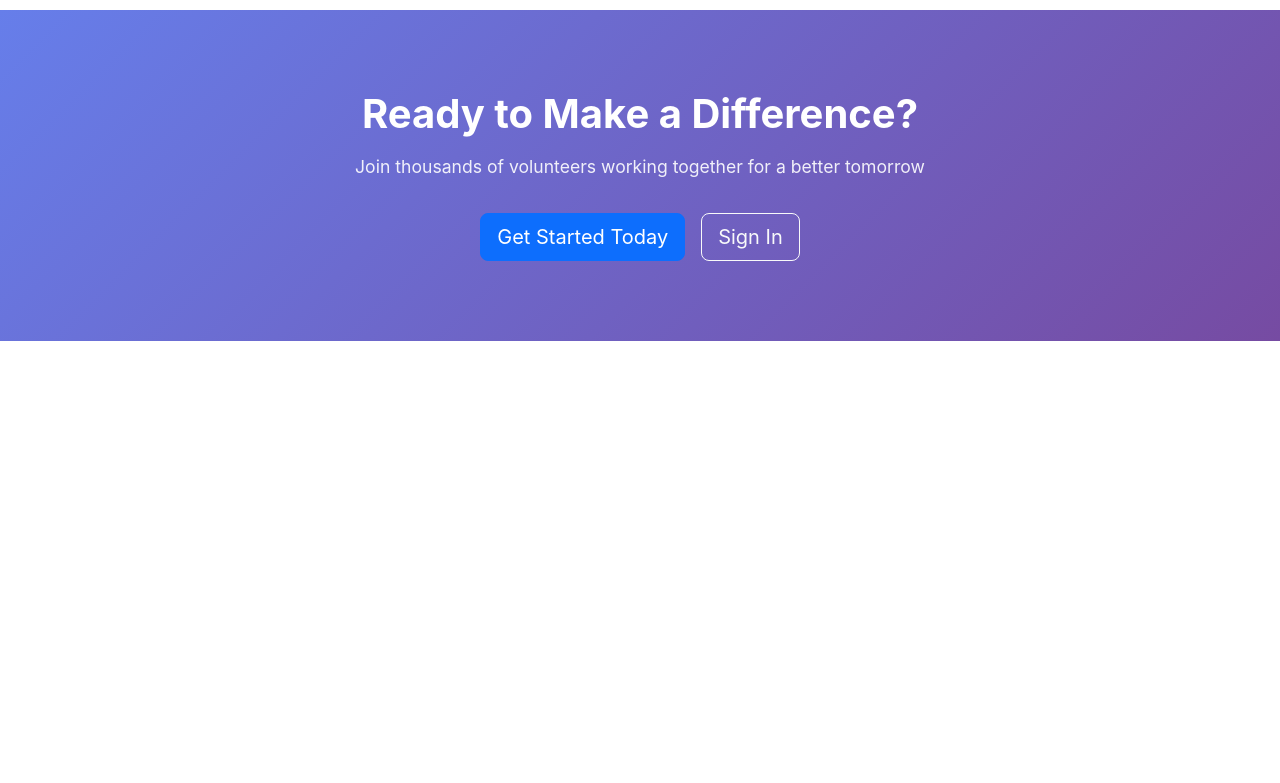
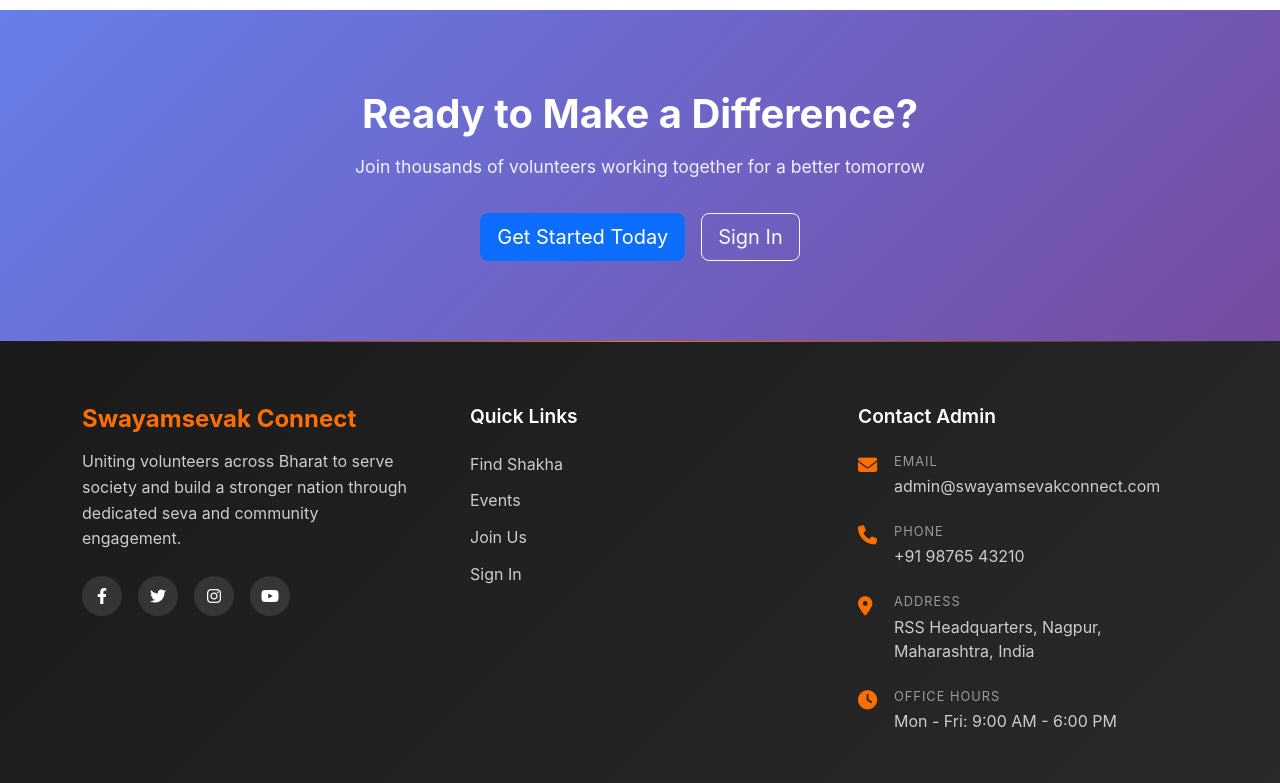
Before and after one commit to saivamshi4121/swayamsevak_connect_frontend, a React (Create React App) app: page / in a window 1280 px wide. Shown: the part 2000-2783 px from the top of the page. Before the commit the page ends 2341 px from the top, so only its background shows below. Built offline with nearby package versions, Linux system fonts and the light colour scheme; no server answers; the HTML template or start-up script is replaced by a standard one.

Commit message:
Add modern footer with admin contact details, social links, and emergency contacts

```diff
--- a/src/pages/Landing.css
+++ b/src/pages/Landing.css
@@ -447,6 +447,217 @@ section {
   flex-wrap: wrap;
 }
 
+/* Footer */
+.footer-modern {
+  background: linear-gradient(135deg, #1a1a1a 0%, #2d2d2d 100%);
+  color: white;
+  padding: 4rem 0 0;
+  position: relative;
+}
+
+.footer-modern::before {
+  content: '';
+  position: absolute;
+  top: 0;
+  left: 0;
+  right: 0;
+  height: 1px;
+  background: linear-gradient(90deg, transparent, #FF6F00, transparent);
+}
+
+.footer-content {
+  display: grid;
+  grid-template-columns: repeat(auto-fit, minmax(250px, 1fr));
+  gap: 3rem;
+  margin-bottom: 3rem;
+}
+
+.footer-section {
+  display: flex;
+  flex-direction: column;
+}
+
+.footer-title {
+  font-size: 1.5rem;
+  font-weight: 700;
+  color: #FF6F00;
+  margin-bottom: 1rem;
+}
+
+.footer-description {
+  color: #ccc;
+  line-height: 1.6;
+  margin-bottom: 1.5rem;
+}
+
+.social-links {
+  display: flex;
+  gap: 1rem;
+}
+
+.social-link {
+  display: flex;
+  align-items: center;
+  justify-content: center;
+  width: 40px;
+  height: 40px;
+  background: rgba(255, 255, 255, 0.1);
+  border-radius: 50%;
+  color: white;
+  text-decoration: none;
+  transition: all 0.3s ease;
+}
+
+.social-link:hover {
+  background: #FF6F00;
+  transform: translateY(-2px);
+  color: white;
+}
+
+.footer-heading {
+  font-size: 1.2rem;
+  font-weight: 600;
+  color: white;
+  margin-bottom: 1.5rem;
+}
+
+.footer-links {
+  list-style: none;
+  padding: 0;
+  margin: 0;
+}
+
+.footer-links li {
+  margin-bottom: 0.8rem;
+}
+
+.footer-links a {
+  color: #ccc;
+  text-decoration: none;
+  transition: color 0.3s ease;
+  display: inline-block;
+}
+
+.footer-links a:hover {
+  color: #FF6F00;
+  transform: translateX(5px);
+}
+
+.contact-info {
+  display: flex;
+  flex-direction: column;
+  gap: 1.5rem;
+}
+
+.contact-item {
+  display: flex;
+  align-items: flex-start;
+  gap: 1rem;
+}
+
+.contact-item i {
+  color: #FF6F00;
+  font-size: 1.2rem;
+  margin-top: 0.2rem;
+  min-width: 20px;
+}
+
+.contact-label {
+  display: block;
+  font-size: 0.8rem;
+  color: #999;
+  text-transform: uppercase;
+  letter-spacing: 1px;
+  margin-bottom: 0.2rem;
+}
+
+.contact-value {
+  color: #ccc;
+  text-decoration: none;
+  transition: color 0.3s ease;
+}
+
+.contact-value:hover {
+  color: #FF6F00;
+}
+
+.emergency-contact {
+  display: flex;
+  flex-direction: column;
+  gap: 1.5rem;
+}
+
+.emergency-item {
+  display: flex;
+  align-items: flex-start;
+  gap: 1rem;
+  padding: 1rem;
+  background: rgba(255, 111, 0, 0.1);
+  border-radius: 10px;
+  border-left: 3px solid #FF6F00;
+}
+
+.emergency-item i {
+  color: #FF6F00;
+  font-size: 1.2rem;
+  margin-top: 0.2rem;
+  min-width: 20px;
+}
+
+.emergency-label {
+  display: block;
+  font-size: 0.8rem;
+  color: #999;
+  text-transform: uppercase;
+  letter-spacing: 1px;
+  margin-bottom: 0.2rem;
+}
+
+.emergency-value {
+  color: #ccc;
+  text-decoration: none;
+  font-weight: 600;
+  transition: color 0.3s ease;
+}
+
+.emergency-value:hover {
+  color: #FF6F00;
+}
+
+.footer-bottom {
+  border-top: 1px solid rgba(255, 255, 255, 0.1);
+  padding: 2rem 0;
+}
+
+.footer-bottom-content {
+  display: flex;
+  justify-content: space-between;
+  align-items: center;
+  flex-wrap: wrap;
+  gap: 1rem;
+}
+
+.copyright {
+  color: #999;
+  margin: 0;
+}
+
+.footer-bottom-links {
+  display: flex;
+  gap: 2rem;
+}
+
+.footer-bottom-links a {
+  color: #999;
+  text-decoration: none;
+  font-size: 0.9rem;
+  transition: color 0.3s ease;
+}
+
+.footer-bottom-links a:hover {
+  color: #FF6F00;
+}
+
 /* Modal */
 .modal-overlay {
   position: fixed;
@@ -583,6 +794,20 @@ section {
     width: 100%;
     max-width: 300px;
   }
+
+  .footer-content {
+    grid-template-columns: 1fr;
+    gap: 2rem;
+  }
+
+  .footer-bottom-content {
+    flex-direction: column;
+    text-align: center;
+  }
+
+  .footer-bottom-links {
+    justify-content: center;
+  }
 }
 
 @media (max-width: 480px) {
@@ -602,4 +827,15 @@ section {
   .section-title {
     font-size: 1.8rem;
   }
+
+  .contact-item,
+  .emergency-item {
+    flex-direction: column;
+    gap: 0.5rem;
+  }
+
+  .contact-item i,
+  .emergency-item i {
+    margin-top: 0;
+  }
 }
--- a/src/pages/Landing.jsx
+++ b/src/pages/Landing.jsx
@@ -245,6 +245,123 @@ const Landing = () => {
         </div>
       </section>
 
+      {/* Footer Section */}
+      <footer className="footer-modern">
+        <div className="container">
+          <div className="footer-content">
+            <div className="footer-section">
+              <h3 className="footer-title">Swayamsevak Connect</h3>
+              <p className="footer-description">
+                Uniting volunteers across Bharat to serve society and build a stronger nation through dedicated seva and community engagement.
+              </p>
+              <div className="social-links">
+                <a href="#" className="social-link">
+                  <i className="fab fa-facebook-f"></i>
+                </a>
+                <a href="#" className="social-link">
+                  <i className="fab fa-twitter"></i>
+                </a>
+                <a href="#" className="social-link">
+                  <i className="fab fa-instagram"></i>
+                </a>
+                <a href="#" className="social-link">
+                  <i className="fab fa-youtube"></i>
+                </a>
+              </div>
+            </div>
+
+            <div className="footer-section">
+              <h4 className="footer-heading">Quick Links</h4>
+              <ul className="footer-links">
+                <li><a href="#" onClick={() => navigate('/shakha-locator')}>Find Shakha</a></li>
+                <li><a href="#" onClick={() => navigate('/events')}>Events</a></li>
+                <li><a href="#" onClick={() => navigate('/register')}>Join Us</a></li>
+                <li><a href="#" onClick={() => navigate('/login')}>Sign In</a></li>
+              </ul>
+            </div>
+
+            <div className="footer-section">
+              <h4 className="footer-heading">Contact Admin</h4>
+              <div className="contact-info">
+                <div className="contact-item">
+                  <i className="fas fa-envelope"></i>
+                  <div>
+                    <span className="contact-label">Email</span>
+                    <a href="mailto:admin@swayamsevakconnect.com" className="contact-value">
+                      admin@swayamsevakconnect.com
+                    </a>
+                  </div>
+                </div>
+                <div className="contact-item">
+                  <i className="fas fa-phone"></i>
+                  <div>
+                    <span className="contact-label">Phone</span>
+                    <a href="tel:+919876543210" className="contact-value">
+                      +91 98765 43210
+                    </a>
+                  </div>
+                </div>
+                <div className="contact-item">
+                  <i className="fas fa-map-marker-alt"></i>
+                  <div>
+                    <span className="contact-label">Address</span>
+                    <span className="contact-value">
+                      RSS Headquarters, Nagpur, Maharashtra, India
+                    </span>
+                  </div>
+                </div>
+                <div className="contact-item">
+                  <i className="fas fa-clock"></i>
+                  <div>
+                    <span className="contact-label">Office Hours</span>
+                    <span className="contact-value">
+                      Mon - Fri: 9:00 AM - 6:00 PM
+                    </span>
+                  </div>
+                </div>
+              </div>
+            </div>
+
+            <div className="footer-section">
+              <h4 className="footer-heading">Emergency Contact</h4>
+              <div className="emergency-contact">
+                <div className="emergency-item">
+                  <i className="fas fa-exclamation-triangle"></i>
+                  <div>
+                    <span className="emergency-label">24/7 Helpline</span>
+                    <a href="tel:+919876543211" className="emergency-value">
+                      +91 98765 43211
+                    </a>
+                  </div>
+                </div>
+                <div className="emergency-item">
+                  <i className="fas fa-shield-alt"></i>
+                  <div>
+                    <span className="emergency-label">Security</span>
+                    <a href="tel:+919876543212" className="emergency-value">
+                      +91 98765 43212
+                    </a>
+                  </div>
+                </div>
+              </div>
+            </div>
+          </div>
+
+          <div className="footer-bottom">
+            <div className="footer-bottom-content">
+              <p className="copyright">
+                © 2024 Swayamsevak Connect. All rights reserved.
+              </p>
+              <div className="footer-bottom-links">
+                <a href="#">Privacy Policy</a>
+                <a href="#">Terms of Service</a>
+                <a href="#">Cookie Policy</a>
+              </div>
+            </div>
+          </div>
+        </div>
+      </footer>
+
       {/* Login/Signup Modal */}
       {showModal && (
         <div className="modal-overlay" onClick={() => setShowModal(false)}>
```
